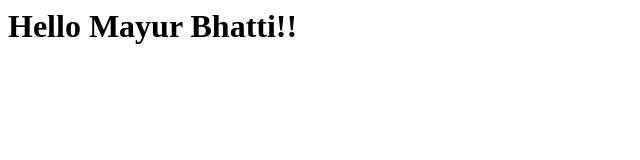
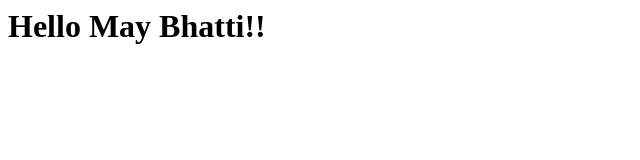
Before and after one commit to bridgecrew-perf6/static-deploy, a plain HTML site: page index.html in a window 1280 px wide. Shown: the whole page, without its empty margins (0-640 px from the left). Drawn offline with Linux system fonts and the light colour scheme.

Commit message:
Update index.html

```diff
--- a/index.html
+++ b/index.html
@@ -1 +1 @@
-<h1>Hello Mayur Bhatti!!</h1>
+<h1>Hello May Bhatti!!</h1>
```
